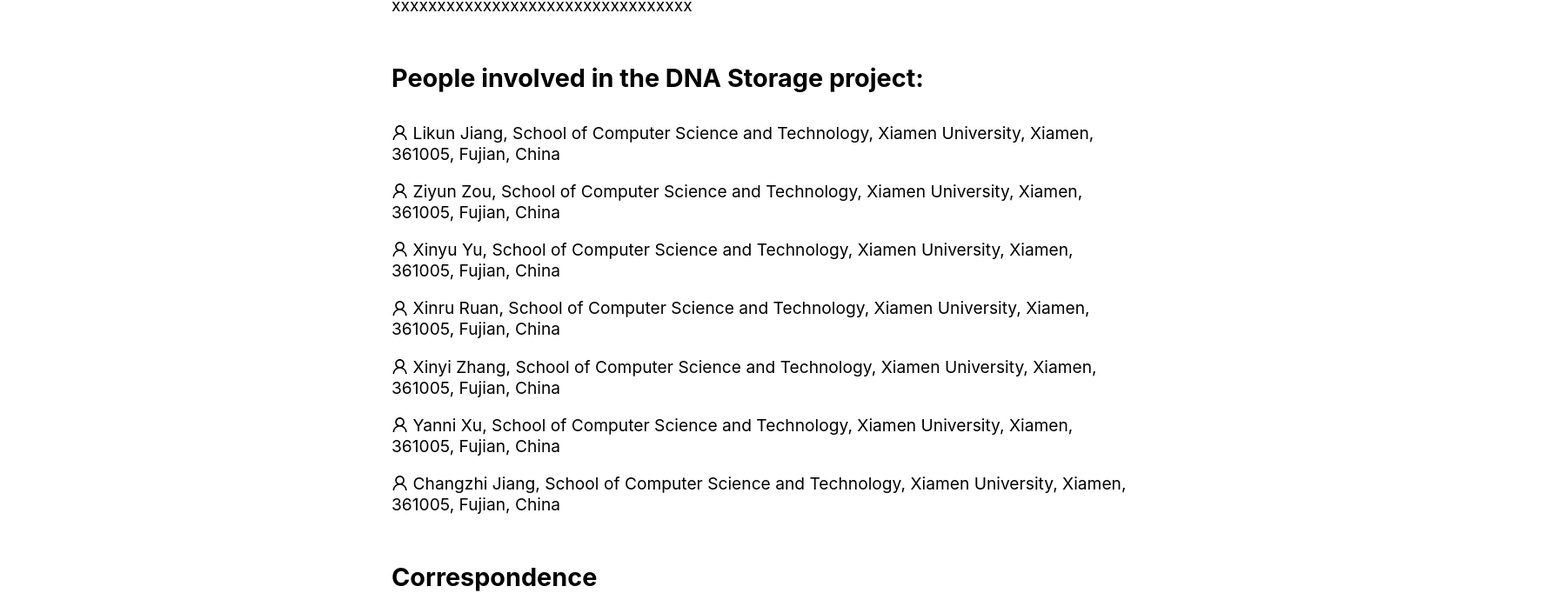
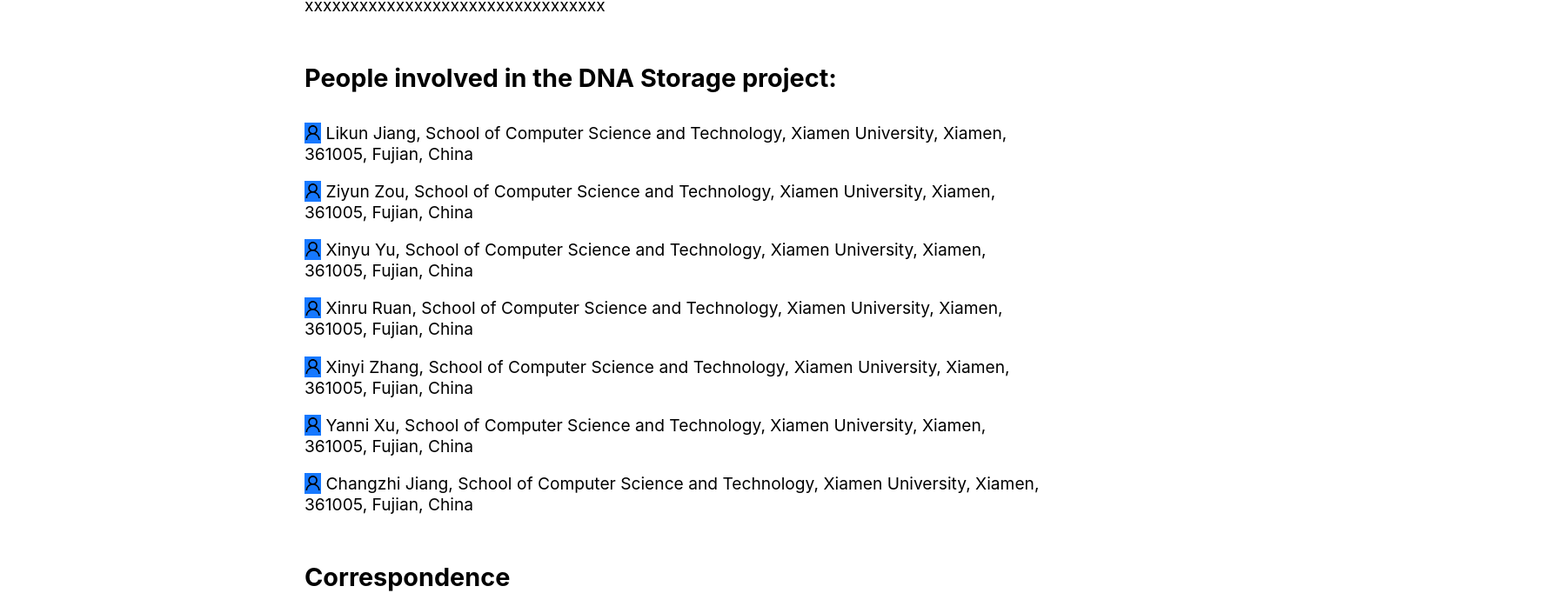
Before and after one commit to sixiyxy/DNAStorage, a React (Vite) app: page /contact in a window 1280 px wide. Shown: the part 394-1076 px from the top of the page at 87% size, 1800 px wide, since content can reach past the window. Built offline with nearby package versions, Linux system fonts and the light colour scheme.

Commit message:
feat:finish contact and add icons; todo:css style

```diff
--- a/package.json
+++ b/package.json
@@ -9,6 +9,7 @@
   },
   "dependencies": {
     "@ant-design/charts": "^1.4.2",
+    "@ant-design/icons": "^4.7.0",
     "@antv/g2": "^4.2.7",
     "antd": "^4.21.5",
     "axios": "^0.27.2",
--- a/src/pages/Contact/index.less
+++ b/src/pages/Contact/index.less
@@ -1,13 +1,12 @@
 .contact{
   background-color: white;
-  width: 1500px;
   margin-right: 100px;
   margin-left: 100px;
   padding-right: 200px;
 }
 .contact_inner{
   // padding-right: 200px;
-  margin-left: 350px;
+  margin-left: 250px;
   width: 850px;
   font-size: larger;
   // .p{
--- a/src/pages/Contact/index.tsx
+++ b/src/pages/Contact/index.tsx
@@ -32,21 +32,21 @@
                   xxxxxxxxxxxxxxxxxxxxxxxxxxxxxxxxx
                 </p>
                 <h1 style={{paddingTop:"30px",paddingBottom:"10px"}}>People involved in the DNA Storage project:</h1>
-                <p><Avatar size="small" icon={<UserOutlined />} />  Likun Jiang, School of Computer Science and Technology, Xiamen University, Xiamen, 361005, Fujian, China</p>
-                <p><Avatar size="small" icon={<UserOutlined />} />  Ziyun Zou, School of Computer Science and Technology, Xiamen University, Xiamen, 361005, Fujian, China</p>
-                <p><Avatar size="small" icon={<UserOutlined />} />  Xinyu Yu, School of Computer Science and Technology, Xiamen University, Xiamen, 361005, Fujian, China</p>
-                <p><Avatar size="small" icon={<UserOutlined />} />  Xinru Ruan, School of Computer Science and Technology, Xiamen University, Xiamen, 361005, Fujian, China</p>
-                <p><Avatar size="small" icon={<UserOutlined />} />  Xinyi Zhang, School of Computer Science and Technology, Xiamen University, Xiamen, 361005, Fujian, China</p>
-                <p><Avatar size="small" icon={<UserOutlined />} />  Yanni Xu, School of Computer Science and Technology, Xiamen University, Xiamen, 361005, Fujian, China</p>
-                <p><Avatar size="small" icon={<UserOutlined />} />  Changzhi Jiang, School of Computer Science and Technology, Xiamen University, Xiamen, 361005, Fujian, China</p>
+                <p><Avatar size="small" style={{ backgroundColor: '#1678ff' }} icon={<UserOutlined />} />  Likun Jiang, School of Computer Science and Technology, Xiamen University, Xiamen, 361005, Fujian, China</p>
+                <p><Avatar size="small" style={{ backgroundColor: '#1678ff' }} icon={<UserOutlined />} />  Ziyun Zou, School of Computer Science and Technology, Xiamen University, Xiamen, 361005, Fujian, China</p>
+                <p><Avatar size="small" style={{ backgroundColor: '#1678ff' }} icon={<UserOutlined />} />  Xinyu Yu, School of Computer Science and Technology, Xiamen University, Xiamen, 361005, Fujian, China</p>
+                <p><Avatar size="small" style={{ backgroundColor: '#1678ff' }} icon={<UserOutlined />} />  Xinru Ruan, School of Computer Science and Technology, Xiamen University, Xiamen, 361005, Fujian, China</p>
+                <p><Avatar size="small" style={{ backgroundColor: '#1678ff' }} icon={<UserOutlined />} />  Xinyi Zhang, School of Computer Science and Technology, Xiamen University, Xiamen, 361005, Fujian, China</p>
+                <p><Avatar size="small" style={{ backgroundColor: '#1678ff' }} icon={<UserOutlined />} />  Yanni Xu, School of Computer Science and Technology, Xiamen University, Xiamen, 361005, Fujian, China</p>
+                <p><Avatar size="small" style={{ backgroundColor: '#1678ff' }} icon={<UserOutlined />} />  Changzhi Jiang, School of Computer Science and Technology, Xiamen University, Xiamen, 361005, Fujian, China</p>
               <h1 style={{paddingTop:"30px"}}>Correspondence</h1>
-              <p style={{paddingBottom:"200px",paddingTop:"30px"}}>
-                {/* Dr.Xiangrong Liu<br/>xrliu@xmu.edu.cn<br/>Professor Xiamen University */}
+              <p style={{paddingBottom:"200px",paddingTop:"10px"}}>
                 <Image
                 width={150}
                 src={logo}
-
-              />
+                />
+                <br/>
+                Dr.Xiangrong Liu<br/><a>xrliu@xmu.edu.cn</a><br/>Xiamen University<br/>Fujian, China
               </p>
 
           </div>
--- a/src/pages/Methods/index.tsx
+++ b/src/pages/Methods/index.tsx
@@ -4,6 +4,9 @@
 import { Anchor } from 'antd';
 import { useEffect, useState } from 'react';
 import { Breadcrumb } from 'antd';
+import {
+  ContainerTwoTone,
+} from '@ant-design/icons';
 const { Link } = Anchor;
 export const Methods: React.FC<MethodsProps> = (props) => {
   const [targetOffset, setTargetOffset] = useState<number | undefined>(undefined);
@@ -24,7 +27,7 @@
               </Breadcrumb>
           </div>
           <br/>
-          <h1 id = "infotitle">Basic Information</h1>
+          <h1 id = "infotitle"> <ContainerTwoTone /> Basic Information</h1>
             <p>There are many checksum coding methods for DNA. Here we introduce the following two checksum codes and nine coding methods...</p>
           <h1 id="checkcode">Check Codes</h1>
             <h2 id="hamming">1.Hamming code</h2>
--- a/src/pages/Services/Encode/components/Encodelists/index.tsx
+++ b/src/pages/Services/Encode/components/Encodelists/index.tsx
@@ -5,7 +5,9 @@
 import axios from "axios";
 import "./index.less";
 import { Link } from "react-router-dom";
-
+import {
+  CheckCircleTwoTone,
+} from '@ant-design/icons';
 
 var encodeMethod = "";
 
@@ -81,7 +83,7 @@
   return (
     <div className="todo-container">
       <div>
-        <h2>Choose Encode Method</h2>
+        <h2> <CheckCircleTwoTone /> Choose Encode Method</h2>
         <div style={{ paddingLeft: "20px" }}>
           <Radio.Group onChange={onChange} value={value}>
             <Space direction="vertical">
--- a/src/pages/Services/Encode/index.jsx
+++ b/src/pages/Services/Encode/index.jsx
@@ -5,6 +5,9 @@
 import Uploads from "./components/Uploads";
 import Sliders from "./components/Sliders";
 import Graphs from "./components/Graphs";
+import {
+  FolderAddTwoTone,
+} from '@ant-design/icons';
 import { Anchor } from "antd";
 const { Link } = Anchor;
 
@@ -73,7 +76,7 @@
   return (
     <div className="EncodeContainer">
 
-      <div style={{ paddingLeft: "30px", paddingTop: "20px" }}>
+      <div style={{ paddingLeft: "150px", paddingTop: "20px"}}>
         <Breadcrumb separator=">">
           <Breadcrumb.Item>
             <a href="/">Home</a>
@@ -95,7 +98,7 @@
             }}
           >
             <p>
-              <strong>Please upload the storage files:</strong>
+              <strong> <FolderAddTwoTone />  Please upload the storage files:</strong>
             </p>
             <Uploads GetFileID={props.setFileId} FileInfoPass={FileInfoPass} setBtn={setBtn}/>
           </div>
```
Also changed, not shown: 1 other file (tests, documents, lock files or other folders).
